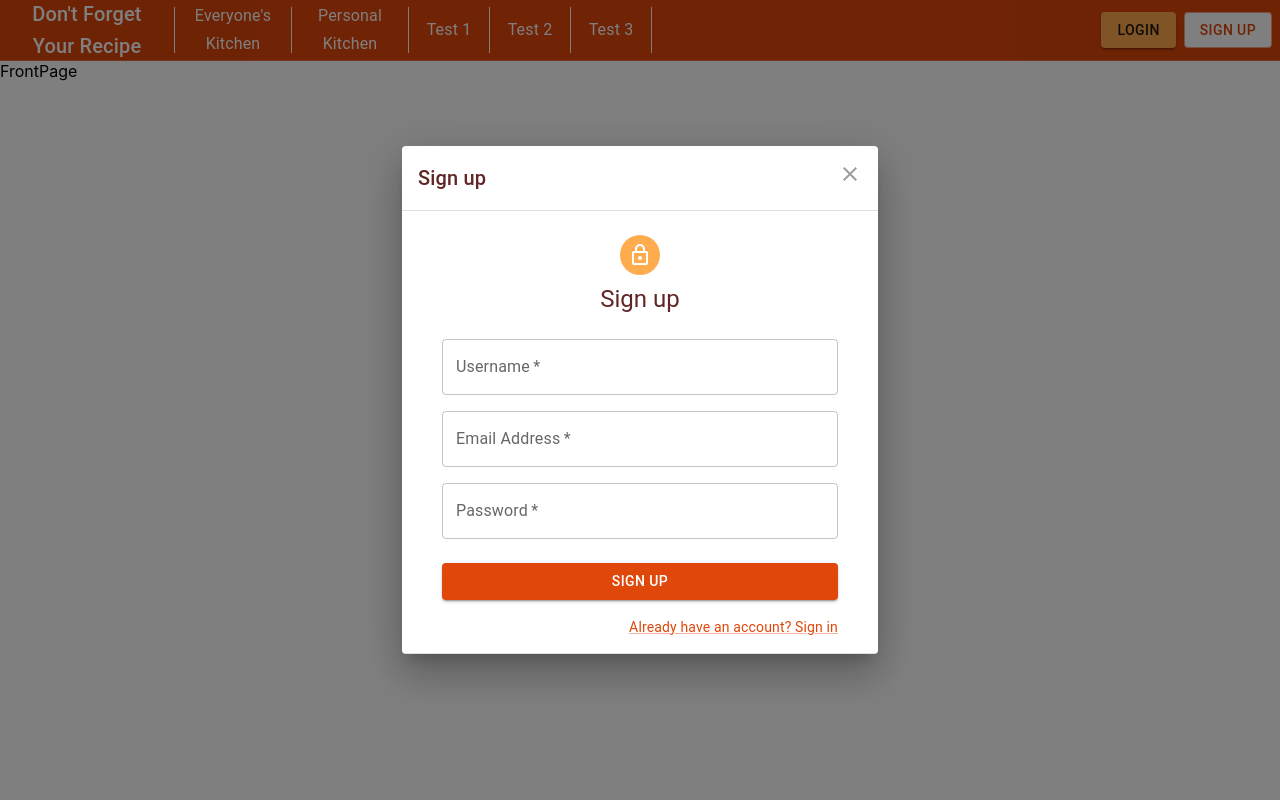
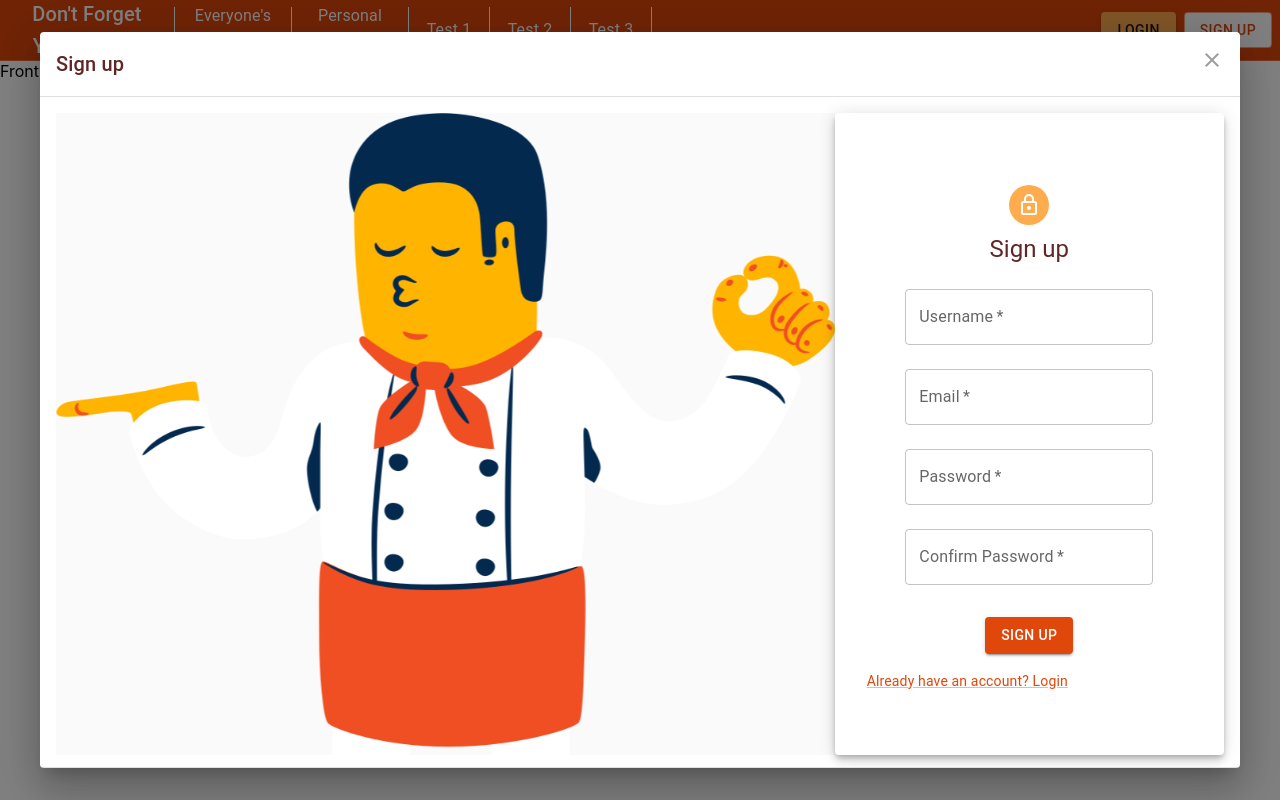
Before and after one commit to IT-Project-Team-70/IT-Project, a React (Create React App) app in the folder front-end/: page / in a window 1280 px wide. Both pictures are taken after a click on the button "SIGN UP". Built offline with nearby package versions, Linux system fonts and the light colour scheme.

Commit message:
frontend: signup button action, password confirmation, error handling

```diff
--- a/front-end/src/containers/login/login.js
+++ b/front-end/src/containers/login/login.js
@@ -140,7 +140,6 @@ export default function LoginPanel({
                 </Typography>
                 <Box
                   component="form"
-                  noValidate
                   onSubmit={handleSubmit}
                   sx={{
                     mt: 1,
--- a/front-end/src/containers/signUp/signup.js
+++ b/front-end/src/containers/signUp/signup.js
@@ -7,107 +7,224 @@ import Grid from '@mui/material/Grid'
 import Box from '@mui/material/Box'
 import LockOutlinedIcon from '@mui/icons-material/LockOutlined'
 import Typography from '@mui/material/Typography'
-import Container from '@mui/material/Container'
 import { ThemeProvider } from '@mui/material/styles'
 import PropTypes from 'prop-types'
 import LoginPanel from '../login/login'
 import useTheme from '../../css/muiTheme'
+import LoadingSpinner from '../../component/loadingSpinner'
+import { callApi } from '../../api/util/callAPI'
+import authAPI from '../../api/def/auth'
+import { Fragment } from 'react'
+import Paper from '@mui/material/Paper'
+import CookImage from './cook.png'
+import LockOpenOutlinedIcon from '@mui/icons-material/LockOpenOutlined'
 
-export default function SignUpPanel({ onChange = () => {} }) {
-  const [toLogin, setToLogin] = React.useState(false)
+export default function SignUpPanel({
+  onChange = () => {},
+  onClose = () => {},
+}) {
+  const [toPage, setToPage] = React.useState({ toPage: false, to: '' })
+  const [isloading, setIsLoading] = React.useState(false)
+  const [error, setError] = React.useState({ error: false, errorMeessage: '' })
+  const [success, setSuccess] = React.useState({
+    success: false,
+    successMessage: '',
+  })
   const theme = useTheme()
+  const validatePassword = () => {
+    let password = document.getElementById('password')
+    let confirm_password = document.getElementById('confirm_password')
+    if (password.value !== confirm_password.value) {
+      confirm_password.setCustomValidity("Passwords Don't Match")
+    } else {
+      confirm_password.setCustomValidity('')
+    }
+  }
+
   const handleSubmit = (event) => {
     event.preventDefault()
+    validatePassword()
     const data = new FormData(event.currentTarget)
-    console.log({
+    handleSignUpOnClick({
+      username: data.get('username'),
+      password: data.get('password'),
       email: data.get('email'),
-      password: data.get('password'),
     })
   }
 
-  return toLogin ? (
-    <LoginPanel onChange={onChange} />
+  const handleSignUpOnClick = (data) => {
+    setIsLoading(true)
+    callApi({
+      apiConfig: authAPI.register(data),
+      onStart: () => {},
+      onSuccess: (res) => {
+        setSuccess({ success: true, successMessage: res.data })
+        console.log(res)
+      },
+      onError: (err) => {
+        console.log(err)
+        if (err.response.status === 500) {
+          setError({ error: true, errorMeessage: err.response.data })
+        }
+      },
+      onFinally: () => {},
+    })
+    setIsLoading(false)
+  }
+  const toComponent = () => {
+    switch (toPage.to) {
+      case 'Login':
+        return <LoginPanel onChange={onChange} onClose={onClose} />
+
+      default:
+        return <></>
+    }
+  }
+
+  return toPage.toPage ? (
+    toComponent()
   ) : (
     <ThemeProvider theme={theme}>
-      <Container component="main" maxWidth="xs">
+      <Grid container height="inherit">
+        <Grid
+          item
+          xs={false}
+          sm={4}
+          md={8}
+          lg={8}
+          sx={{
+            width: '100vw',
+            backgroundImage: `url(${CookImage})`,
+            backgroundRepeat: 'no-repeat',
+            backgroundColor: (t) =>
+              t.palette.mode === 'light'
+                ? t.palette.grey[50]
+                : t.palette.grey[900],
+            backgroundSize: 'cover',
+            backgroundPosition: 'start',
+          }}
+        />
+        <Grid item xs={12} sm={8} md={4} lg={4} component={Paper} elevation={6}>
           <Box
             sx={{
-            marginTop: 0,
+              my: 8,
+              mx: 4,
               display: 'flex',
               flexDirection: 'column',
               alignItems: 'center',
             }}
           >
             <Avatar sx={{ m: 1, bgcolor: 'secondary.main' }}>
+              {success.success ? (
+                <LockOpenOutlinedIcon />
+              ) : (
                 <LockOutlinedIcon />
+              )}
             </Avatar>
             <Typography component="h1" variant="h5">
-            Sign up
+              Sign up {success.success ? 'Success' : error.error ? 'Error' : ''}
+            </Typography>
+            {success.success ? (
+              <Fragment>
+                <Typography variant="body" sx={{ textAlign: 'center' }}>
+                  {success.successMessage}
+                </Typography>
+                <Box padding={8} paddingTop={12}>
+                  <Button
+                    variant="contained"
+                    color="secondary"
+                    onClick={() => onClose()}
+                  >
+                    close
+                  </Button>
+                </Box>
+              </Fragment>
+            ) : (
+              <Fragment>
+                <Typography
+                  variant="body"
+                  color="primary"
+                  sx={{ textAlign: 'center' }}
+                >
+                  {error.errorMeessage}
                 </Typography>
                 <Box
                   component="form"
-            noValidate
                   onSubmit={handleSubmit}
-            sx={{ mt: 3 }}
+                  sx={{
+                    mt: 1,
+                    display: 'flex',
+                    flexDirection: 'column',
+                    alignItems: 'center',
+                  }}
                 >
-            <Grid container spacing={2}>
-              <Grid item xs={12}>
                   <TextField
+                    margin="normal"
                     required
-                  fullWidth
                     id="username"
                     label="Username"
                     name="username"
                     autoComplete="username"
+                    autoFocus
                   />
-              </Grid>
-              <Grid item xs={12}>
                   <TextField
+                    margin="normal"
                     required
-                  fullWidth
                     id="email"
-                  label="Email Address"
+                    label="Email"
                     name="email"
                     autoComplete="email"
+                    autoFocus
                   />
-              </Grid>
-              <Grid item xs={12}>
                   <TextField
+                    margin="normal"
                     required
-                  fullWidth
                     name="password"
                     label="Password"
                     type="password"
                     id="password"
-                  autoComplete="new-password"
+                    autoComplete="current-password"
                   />
-              </Grid>
-            </Grid>
+                  <TextField
+                    margin="normal"
+                    required
+                    id="confirm_password"
+                    name="confirm_password"
+                    label="Confirm Password"
+                    onChange={() => {
+                      validatePassword()
+                    }}
+                    type="password"
+                  />
                   <Button
                     type="submit"
-              fullWidth
                     variant="contained"
                     sx={{ mt: 3, mb: 2 }}
                   >
                     Sign Up
                   </Button>
-            <Grid container justifyContent="flex-end">
+                </Box>
+
+                <Grid container flexDirection="column">
                   <Grid item>
                     <Link
                       onClick={() => {
                         onChange('Login')
-                    setToLogin(true)
+                        setToPage({ toPage: true, to: 'Login' })
                       }}
                       variant="body2"
                     >
-                  Already have an account? Sign in
+                      Already have an account? Login
                     </Link>
                   </Grid>
                 </Grid>
+              </Fragment>
+            )}
           </Box>
-        </Box>
-      </Container>
+          <LoadingSpinner isLoading={isloading} />
+        </Grid>
+      </Grid>
     </ThemeProvider>
   )
 }
-SignUpPanel.propTypes = { onChange: PropTypes.func }
+SignUpPanel.propTypes = { onChange: PropTypes.func, onClose: PropTypes.func }
--- a/front-end/src/containers/signUp/signupButton.js
+++ b/front-end/src/containers/signUp/signupButton.js
@@ -19,7 +19,7 @@ export default function SignUpButton() {
         },
       }}
       dialogProps={{ maxWidth: 'lg' }}
-      dialogContent={(onClose) => (
+      dialogContent={({ onClose }) => (
         <SignUpPanel
           onClose={onClose}
           onChange={(title) => {
```
Also changed, not shown: front-end/src/containers/signUp/cook.png (added). Lines whose indentation alone changed are shown as unchanged.
